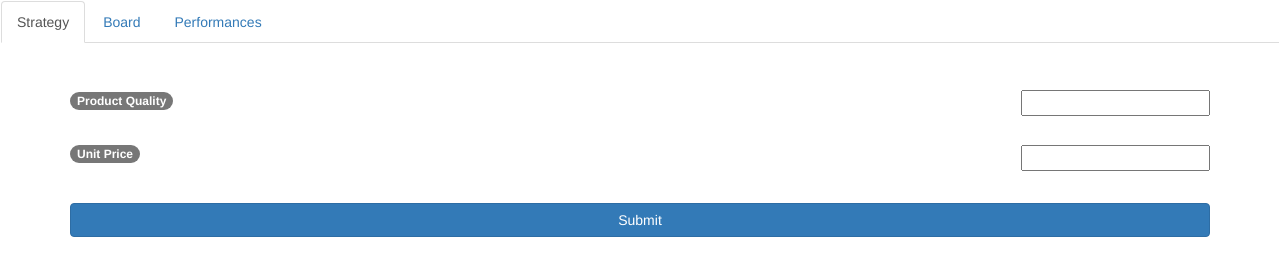
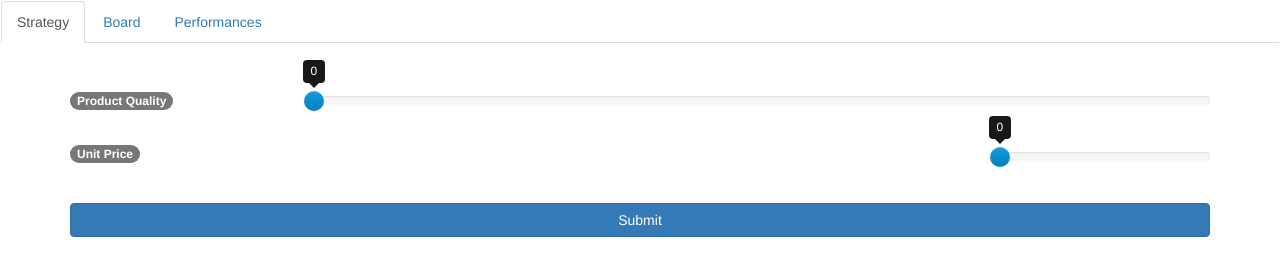
Before and after one commit to Hatscat/choco_wars_bootstrap, a plain HTML site: page tabs/strategy.html in a window 1280 px wide. Drawn offline with Linux system fonts and the light colour scheme.

Commit message:
Update strategy.html

```diff
--- a/tabs/strategy.html
+++ b/tabs/strategy.html
@@ -44,11 +44,11 @@
 <script src="../libs/bootstrap-slider.min.js"></script>
 <script src="../libs/Chart.min.js"></script>
 
-<!--
+
 <script src="../js/tools.js"></script>
 <script src="../js/http_client.js"></script>
 <script src="../js/storage.js"></script>
-<script src="./strategy.js"></script> -->
+<script src="./strategy.js"></script>
 <!--<script src="../js/config.js"></script>
 <script src="../js/events.js"></script>
 <script src="../js/handlers.js"></script>
```
